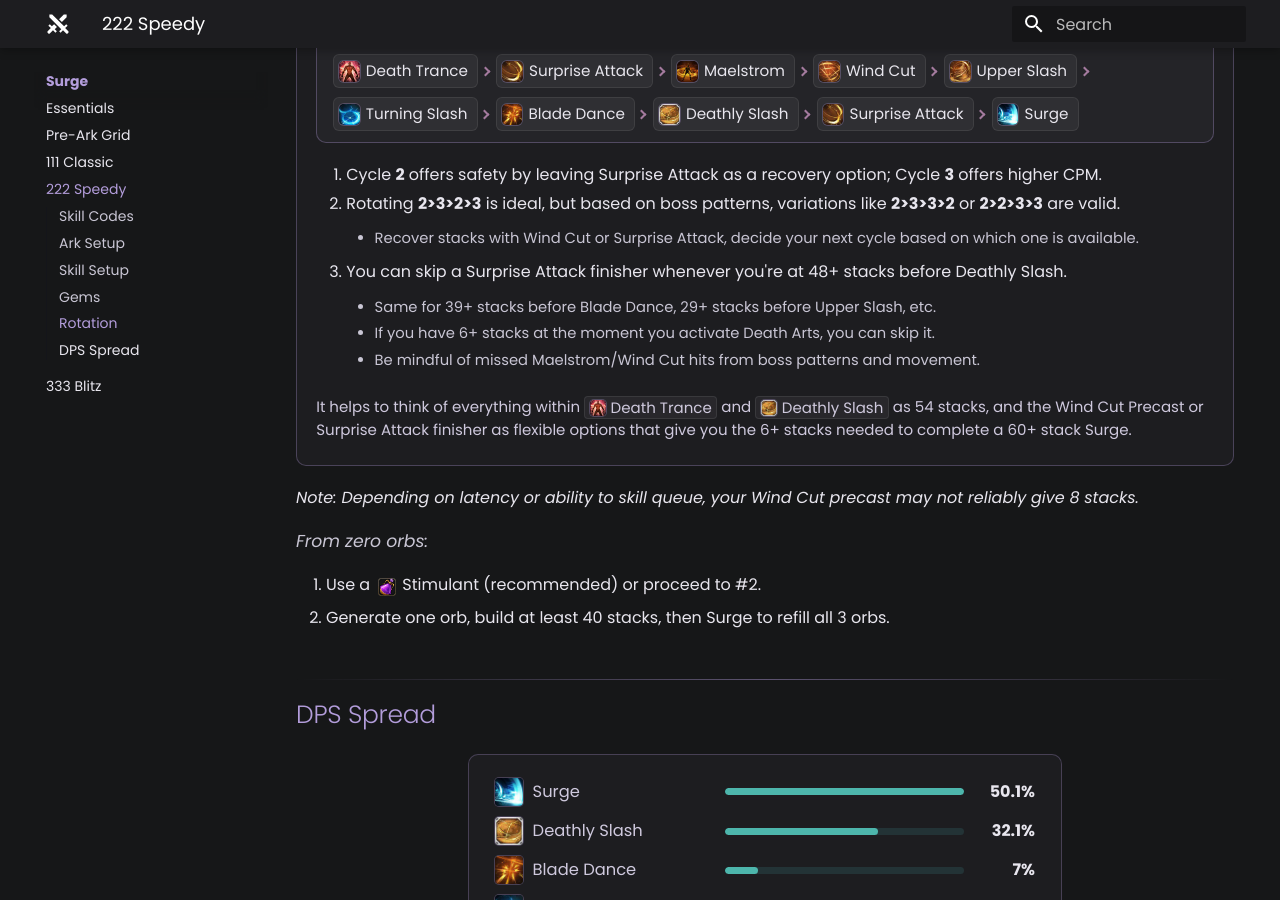
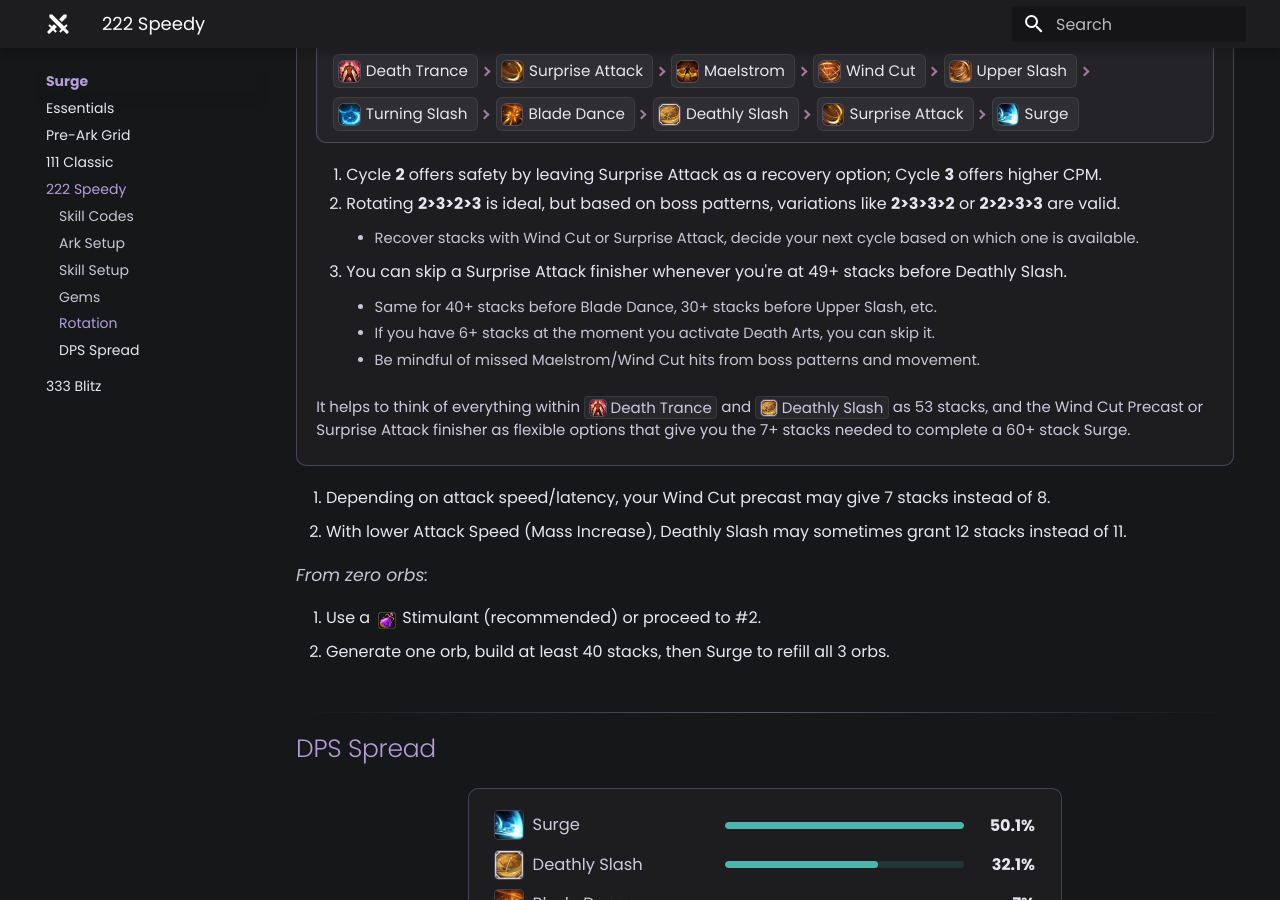
Before and after one commit to interlockme/deathblade, an MkDocs documentation site: the page built from docs/surge/222-speedy.md, in a window 1280 px wide and 900 px high, scrolled down 4258 px. Built offline with MkDocs 1.6.1 and Material for MkDocs 9.7.7, drawn with Linux system fonts in a browser that asks for light colours; plug-ins that fetch from the network failed and are left out.

Commit message:
updated stack numbers

```diff
--- a/docs/surge/222-speedy.md
+++ b/docs/surge/222-speedy.md
@@ -325,18 +325,19 @@ Alternate between these two cycles as needed for ceiling DPS:
 1. Cycle **2** offers safety by leaving Surprise Attack as a recovery option; Cycle **3** offers higher CPM.
 2. Rotating **2>3>2>3** is ideal, but based on boss patterns, variations like **2>3>3>2** or **2>2>3>3** are valid.
       - Recover stacks with Wind Cut or Surprise Attack, decide your next cycle based on which one is available.
-3. You can skip a Surprise Attack finisher whenever you're at 48+ stacks before Deathly Slash.
-      - Same for 39+ stacks before Blade Dance, 29+ stacks before Upper Slash, etc.
+3. You can skip a Surprise Attack finisher whenever you're at 49+ stacks before Deathly Slash.
+      - Same for 40+ stacks before Blade Dance, 30+ stacks before Upper Slash, etc.
       - If you have 6+ stacks at the moment you activate Death Arts, you can skip it.
       - Be mindful of missed Maelstrom/Wind Cut hits from boss patterns and movement.
 
-It helps to think of everything within <span class="skill-chip">![](../assets/shared/icon-deathtrance.png)Death Trance</span> and <span class="skill-chip">![](../assets/shared/icon-deathlyslash.png)Deathly Slash</span> as 54 stacks, and the Wind Cut Precast or Surprise Attack finisher as flexible options that give you the 6+ stacks needed to complete a 60+ stack Surge.
+It helps to think of everything within <span class="skill-chip">![](../assets/shared/icon-deathtrance.png)Death Trance</span> and <span class="skill-chip">![](../assets/shared/icon-deathlyslash.png)Deathly Slash</span> as 53 stacks, and the Wind Cut Precast or Surprise Attack finisher as flexible options that give you the 7+ stacks needed to complete a 60+ stack Surge.
 </details>
 
 </div>
 </div>
 
-*Note: Depending on latency or ability to skill queue, your Wind Cut precast may not reliably give 8 stacks.*
+1. Depending on attack speed/latency, your Wind Cut precast may give 7 stacks instead of 8.
+2. With lower Attack Speed (Mass Increase), Deathly Slash may sometimes grant 12 stacks instead of 11.
 
 *From zero orbs:*
 { .lead }
```
Also changed, not shown: docs/surge/essentials.md (+1 -1 lines).
